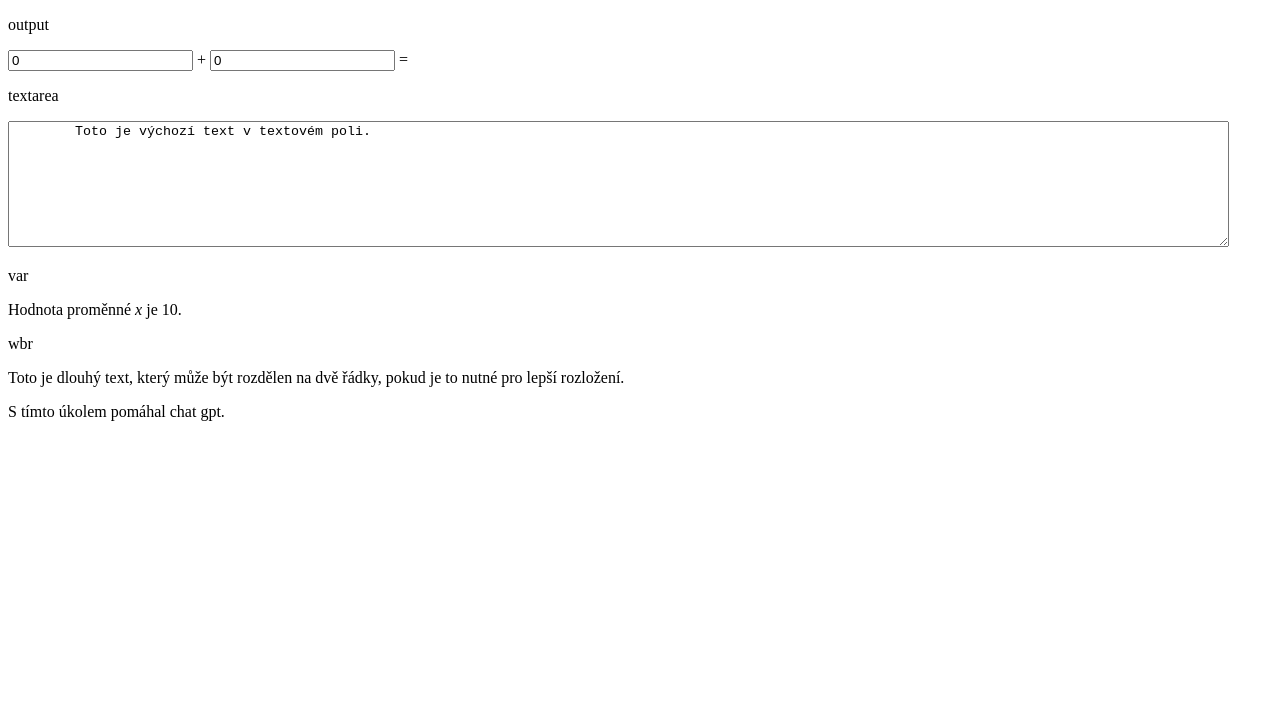
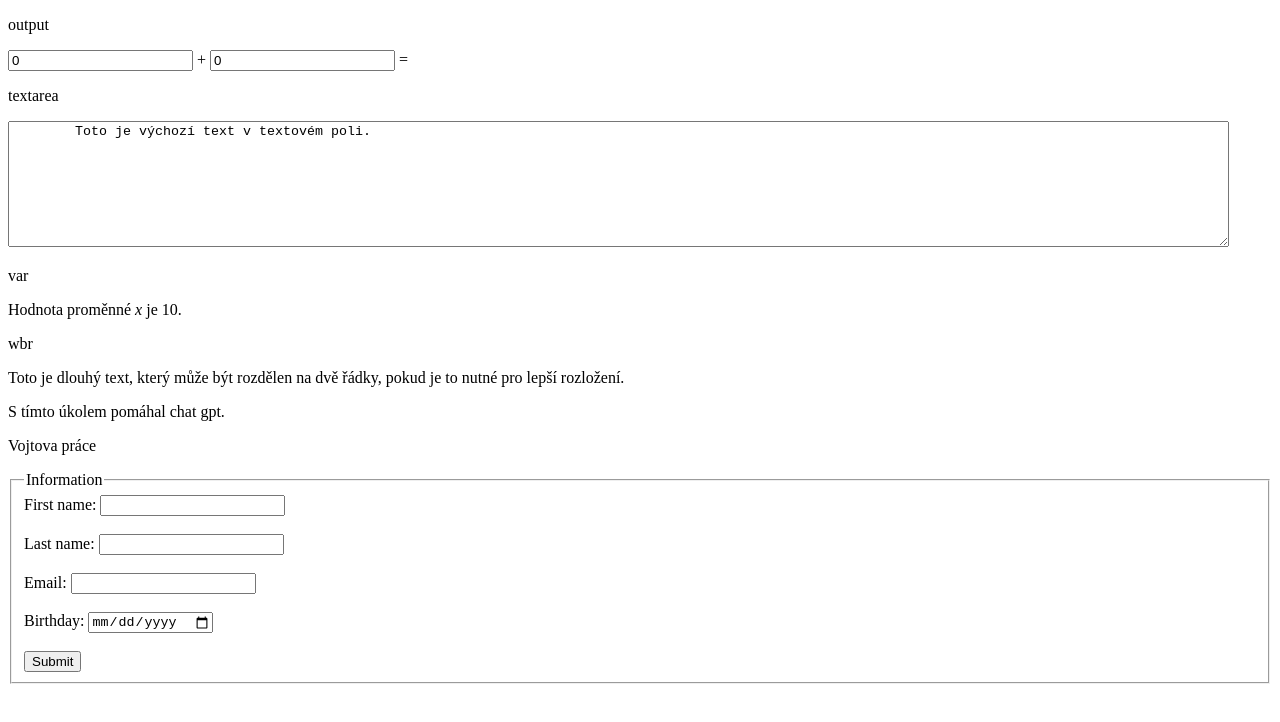
Before and after one commit to Zacera/HTML-znacky, a plain HTML site: page index.html in a window 1280 px wide. Drawn offline with Linux system fonts and the light colour scheme.

Commit message:
Vojtova práce
i z tou mojí

```diff
--- a/index.html
+++ b/index.html
@@ -32,6 +32,21 @@
         <p>wbr</p>
         <p>Toto je dlouhý text, který může být rozdělen <wbr> na dvě řádky, pokud je to nutné pro lepší rozložení.</p>
         <p>S tímto úkolem pomáhal chat gpt.</p>
+        <p>Vojtova práce</p>
+        <form action="\action_page.php" method="get">
+            <fieldset>
+              <legend>Information</legend>
+              <label for="fname">First name:</label>
+              <input type="text" id="fname" name="fname"><br><br>
+              <label for="lname">Last name:</label>
+              <input type="text" id="lname" name="lname"><br><br>
+              <label for="email">Email:</label>
+              <input type="email" name="email" id="email"><br><br>
+              <label for="birthday">Birthday:</label>
+              <input type="date" id="birthday" name="birthday"><br><br>
+              <input type="submit" value="Submit">
+            </fieldset>
+          </form>
 
 
 </body>
```
